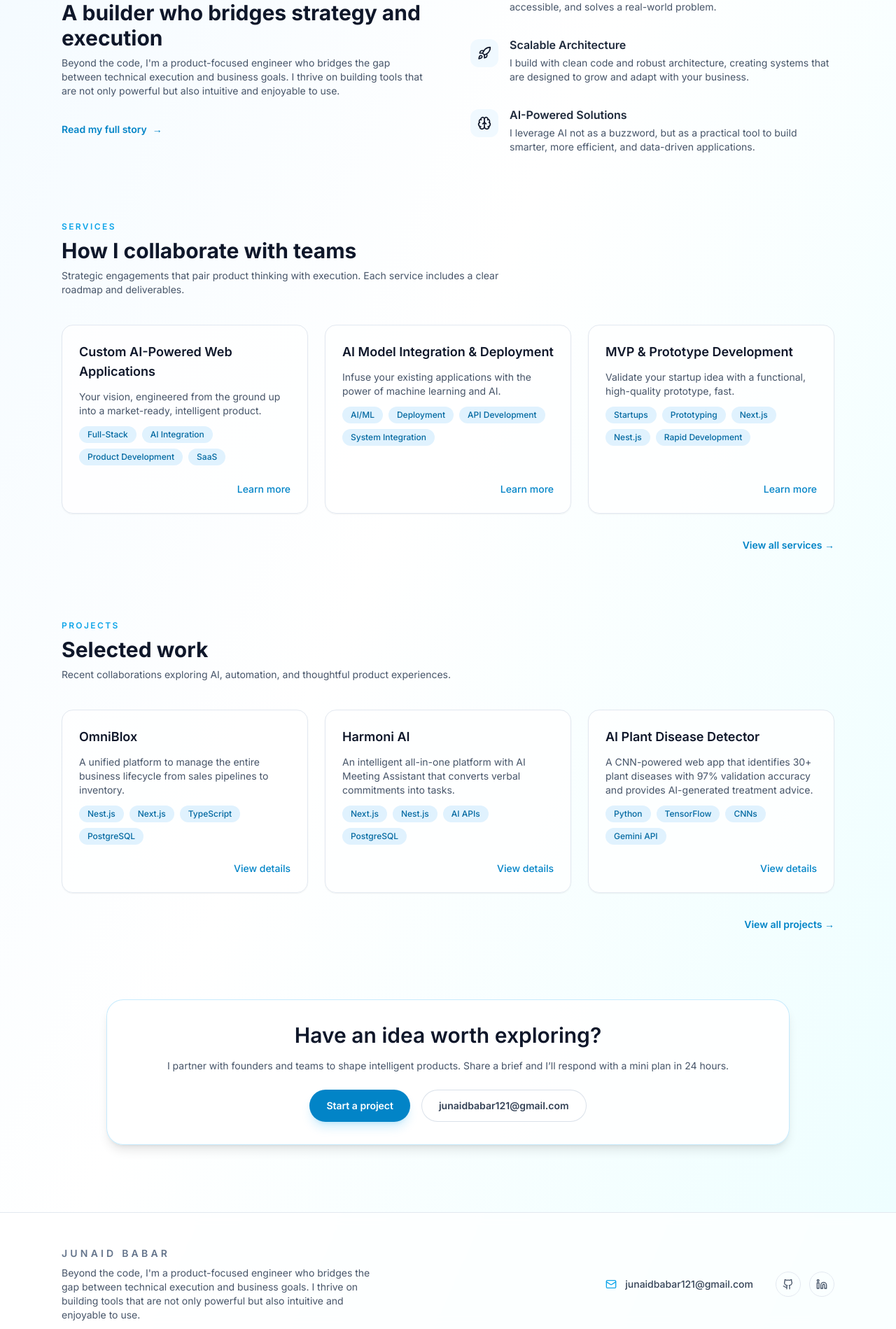
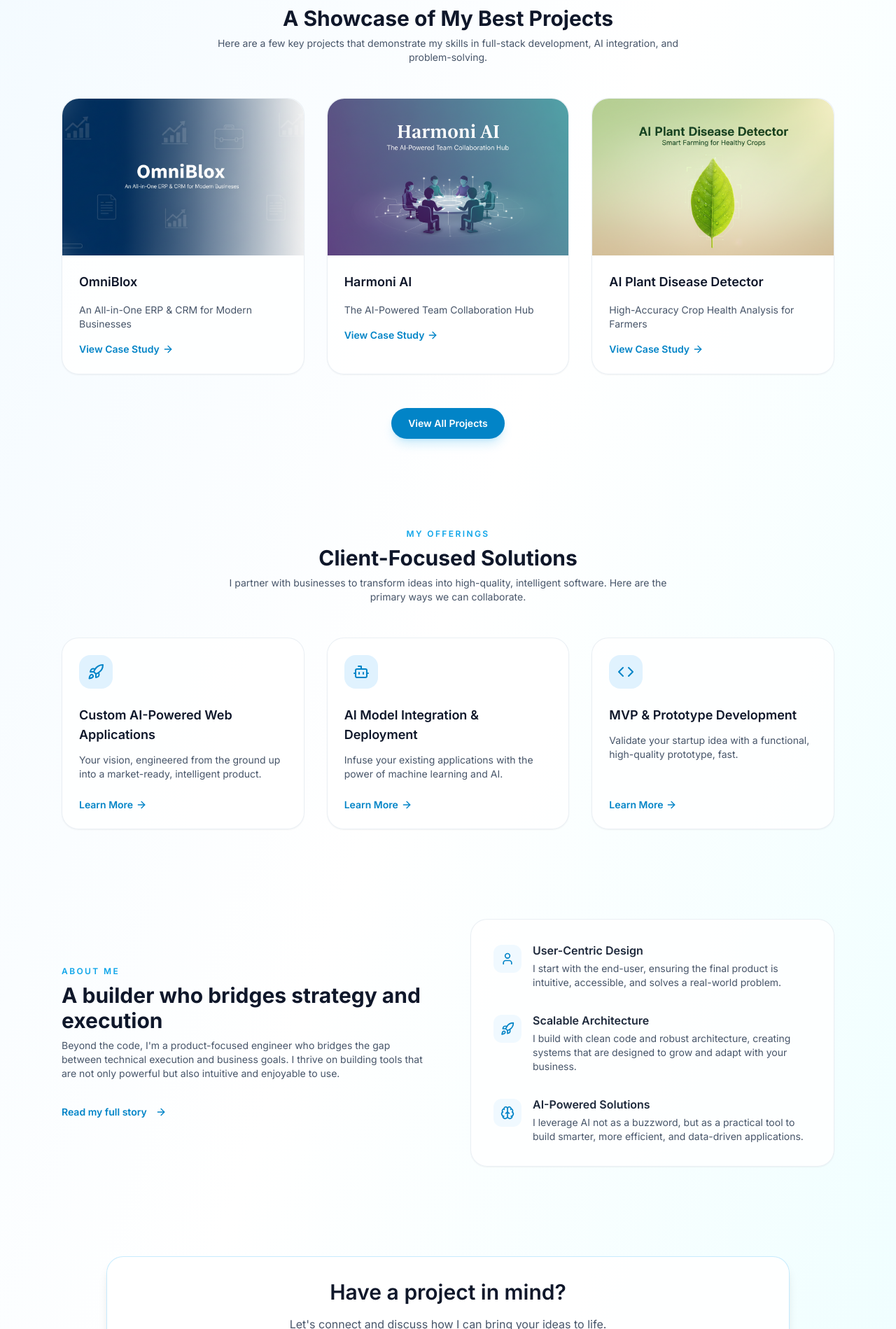
Before and after one commit to Mian-JunaidBabar/junaidbabar.dev, a Next.js app: page / in a window 1280 px wide. Shown: the part 901-2800 px from the top of the page at 70% size. Built offline with nearby package versions, Linux system fonts and the light colour scheme.

Commit message:
initial commit

```diff
--- a/src/app/page.tsx
+++ b/src/app/page.tsx
@@ -2,50 +2,152 @@ import Link from "next/link";
 import Hero from "@/components/Hero";
 import { SectionHeader } from "@/components/SectionHeader";
 import { MotionWrapper } from "@/components/MotionWrapper";
-import { Card } from "@/components/Card";
+import { projects } from "@/data/projects";
+import { services } from "@/data/services";
 import { about, homePageAboutSection } from "@/data/about";
-import { services } from "@/data/services";
-import { projects } from "@/data/projects";
-import { User, Rocket, Brain } from "lucide-react";
+import Image from "next/image";
+import { ArrowRight, User, Rocket, Brain } from "lucide-react";
+
+// Helper for the About section icons
+const icons = {
+  User: <User className="h-5 w-5 text-sky-600 dark:text-sky-300" />,
+  Rocket: <Rocket className="h-5 w-5 text-sky-600 dark:text-sky-300" />,
+  Brain: <Brain className="h-5 w-5 text-sky-600 dark:text-sky-300" />,
+};
 
 export default function Home() {
-  const featuredProjects = projects.slice(0, 3);
-  const featuredServices = services.slice(0, 3);
+  // Use our `isFeatured` flag to get the hero projects
+  const featuredProjects = projects.filter((p) => p.isFeatured);
 
   return (
-    <div className="space-y-24 pb-24">
+    <div className="space-y-32 pb-24">
+      {/* 1. The Hook: Hero Section */}
       <Hero />
 
-      {/* About Section */}
+      {/* 2. The Proof: Featured Projects (NOW SECOND) */}
       <section className="mx-auto max-w-6xl px-4 sm:px-6">
-        <div className="grid gap-12 lg:grid-cols-2 lg:gap-16">
-          {/* Left Column: Philosophy */}
+        <MotionWrapper>
+          <SectionHeader
+            align="center"
+            eyebrow="Featured Work"
+            title="A Showcase of My Best Projects"
+            description="Here are a few key projects that demonstrate my skills in full-stack development, AI integration, and problem-solving."
+          />
+        </MotionWrapper>
+        <div className="mt-12 grid gap-8 md:grid-cols-2 lg:grid-cols-3">
+          {featuredProjects.map((project, index) => (
+            <MotionWrapper
+              key={project.slug}
+              delay={index * 0.1}
+              className="group rounded-3xl border border-slate-200/70 bg-white/80 shadow-sm transition-all duration-300 hover:!opacity-100 hover:shadow-lg dark:border-slate-800 dark:bg-slate-950/70"
+            >
+              <Link
+                href={`/projects/${project.slug}`}
+                className="block h-full overflow-hidden rounded-3xl"
+              >
+                <div className="relative h-56 w-full overflow-hidden">
+                  <Image
+                    src={project.image}
+                    alt={project.name}
+                    fill
+                    sizes="(min-width: 1024px) 33vw, (min-width: 768px) 50vw, 100vw"
+                    className="object-cover transition duration-500 group-hover:scale-105"
+                  />
+                </div>
+                <div className="space-y-4 p-6">
+                  <h3 className="text-lg font-semibold text-slate-900 dark:text-slate-100">
+                    {project.name}
+                  </h3>
+                  <p className="text-sm text-slate-600 dark:text-slate-300">
+                    {project.tagline}
+                  </p>
+                  <span className="inline-flex items-center text-sm font-semibold text-sky-600 transition group-hover:text-sky-500 dark:text-sky-300">
+                    View Case Study <ArrowRight className="ml-1 h-4 w-4" />
+                  </span>
+                </div>
+              </Link>
+            </MotionWrapper>
+          ))}
+        </div>
+        <div className="mt-12 text-center">
+          <Link
+            href="/projects"
+            className="inline-flex items-center gap-2 rounded-full bg-sky-600 px-6 py-3 text-sm font-semibold text-white shadow-lg shadow-sky-500/20 transition hover:bg-sky-500"
+          >
+            View All Projects
+          </Link>
+        </div>
+      </section>
+
+      {/* 3. The Offer: Services */}
+      <section className="mx-auto max-w-6xl px-4 sm:px-6">
+        <MotionWrapper>
+          <SectionHeader
+            align="center"
+            eyebrow="My Offerings"
+            title="Client-Focused Solutions"
+            description="I partner with businesses to transform ideas into high-quality, intelligent software. Here are the primary ways we can collaborate."
+          />
+        </MotionWrapper>
+        <div className="mt-12 grid grid-cols-1 gap-8 md:grid-cols-2 lg:grid-cols-3">
+          {services.map((service, index) => {
+            const Icon = service.icon;
+            return (
+              <MotionWrapper
+                key={service.title}
+                delay={index * 0.1}
+                className="flex"
+              >
+                <Link
+                  href={`/services/${service.slug}`}
+                  className="group flex h-full flex-col rounded-3xl border border-slate-200/70 bg-white/80 p-6 shadow-sm transition-all duration-300 hover:-translate-y-1 hover:shadow-lg dark:border-slate-800 dark:bg-slate-950/70"
+                >
+                  <div className="mb-6 flex h-12 w-12 items-center justify-center rounded-2xl bg-sky-100 dark:bg-sky-900/50">
+                    {Icon && (
+                      <Icon className="h-6 w-6 text-sky-600 dark:text-sky-300" />
+                    )}
+                  </div>
+                  <h3 className="text-lg font-semibold text-slate-900 dark:text-slate-100">
+                    {service.title}
+                  </h3>
+                  <p className="mt-3 flex-1 text-sm text-slate-600 dark:text-slate-300">
+                    {service.shortDesc}
+                  </p>
+                  <span className="mt-6 inline-flex items-center text-sm font-semibold text-sky-600 transition group-hover:text-sky-500 dark:text-sky-300">
+                    Learn More <ArrowRight className="ml-1 h-4 w-4" />
+                  </span>
+                </Link>
+              </MotionWrapper>
+            );
+          })}
+        </div>
+      </section>
+
+      {/* 4. The Philosophy: About Snippet */}
+      <section className="mx-auto max-w-6xl px-4 sm:px-6">
+        <div className="grid grid-cols-1 items-center gap-12 lg:grid-cols-2 lg:gap-16">
           <MotionWrapper className="flex flex-col justify-center">
             <SectionHeader
               eyebrow={homePageAboutSection.eyebrow}
               title={homePageAboutSection.title}
-              description={about.homePageBio} // Use the short bio from our main about object
+              description={about.homePageBio}
             />
             <div className="mt-8">
               <Link
                 href="/about"
                 className="inline-flex items-center gap-2 text-sm font-semibold text-sky-600 transition hover:text-sky-500 dark:text-sky-300"
               >
-                Read my full story
-                <span aria-hidden="true">→</span>
+                Read my full story <ArrowRight className="ml-1 h-4 w-4" />
               </Link>
             </div>
           </MotionWrapper>
 
-          {/* Right Column: Approach */}
           <MotionWrapper delay={0.1}>
-            <div className="space-y-8">
+            <div className="space-y-8 rounded-3xl border border-slate-200/70 bg-white/80 p-8 shadow-sm dark:border-slate-800 dark:bg-slate-950/70">
               {homePageAboutSection.approachItems.map((item) => (
                 <div key={item.title} className="flex gap-4">
                   <div className="mt-1 flex h-10 w-10 flex-none items-center justify-center rounded-xl bg-sky-50 dark:bg-slate-800">
-                    {item.icon === "User" && <User className="h-5 w-5" />}
-                    {item.icon === "Rocket" && <Rocket className="h-5 w-5" />}
-                    {item.icon === "Brain" && <Brain className="h-5 w-5" />}
+                    {icons[item.icon as keyof typeof icons]}
                   </div>
                   <div>
                     <h3 className="font-semibold text-slate-800 dark:text-slate-100">
@@ -62,93 +164,22 @@ export default function Home() {
         </div>
       </section>
 
-      {/* Services Section */}
-      <section className="mx-auto max-w-6xl px-4 sm:px-6">
-        <MotionWrapper>
-          <SectionHeader
-            eyebrow="Services"
-            title="How I collaborate with teams"
-            description="Strategic engagements that pair product thinking with execution. Each service includes a clear roadmap and deliverables."
-          />
-        </MotionWrapper>
-        <div className="mt-10 grid gap-6 sm:grid-cols-2 lg:grid-cols-3">
-          {featuredServices.map((service, index) => (
-            <MotionWrapper key={service.slug} delay={index * 0.05}>
-              <Card
-                title={service.title}
-                description={service.shortDesc}
-                tags={service.tags}
-                href={`/services/${service.slug}`}
-                ctaLabel="Learn more"
-              />
-            </MotionWrapper>
-          ))}
-        </div>
-        <div className="mt-8 text-right">
-          <Link
-            href="/services"
-            className="text-sm font-semibold text-sky-600 transition hover:text-sky-500 dark:text-sky-300"
-          >
-            View all services →
-          </Link>
-        </div>
-      </section>
-
-      {/* Projects Section */}
-      <section className="mx-auto max-w-6xl px-4 sm:px-6">
-        <MotionWrapper>
-          <SectionHeader
-            eyebrow="Projects"
-            title="Selected work"
-            description="Recent collaborations exploring AI, automation, and thoughtful product experiences."
-          />
-        </MotionWrapper>
-        <div className="mt-10 grid gap-6 sm:grid-cols-2 lg:grid-cols-3">
-          {featuredProjects.map((project, index) => (
-            <MotionWrapper key={project.slug} delay={index * 0.05}>
-              <Card
-                title={project.name}
-                description={project.description || project.tagline}
-                tags={project.tech}
-                href={`/projects/${project.slug}`}
-                ctaLabel="View details"
-              />
-            </MotionWrapper>
-          ))}
-        </div>
-        <div className="mt-8 text-right">
-          <Link
-            href="/projects"
-            className="text-sm font-semibold text-sky-600 transition hover:text-sky-500 dark:text-sky-300"
-          >
-            View all projects →
-          </Link>
-        </div>
-      </section>
-
-      {/* Call to Action Section */}
+      {/* 5. The Final CTA */}
       <section className="mx-auto max-w-5xl px-4 sm:px-6">
         <MotionWrapper>
           <div className="rounded-3xl border border-sky-200/80 bg-white/90 p-8 text-center shadow-lg dark:border-sky-800/60 dark:bg-slate-950/70">
             <h2 className="text-2xl font-semibold sm:text-3xl">
-              Have an idea worth exploring?
+              Have a project in mind?
             </h2>
-            <p className="mt-4 text-sm text-slate-600 dark:text-slate-300">
-              I partner with founders and teams to shape intelligent products.
-              Share a brief and I’ll respond with a mini plan in 24 hours.
+            <p className="mt-4 text-slate-600 dark:text-slate-300">
+              Let's connect and discuss how I can bring your ideas to life.
             </p>
-            <div className="mt-6 flex flex-wrap justify-center gap-4">
+            <div className="mt-8">
               <Link
                 href="/contact"
                 className="inline-flex items-center gap-2 rounded-full bg-sky-600 px-6 py-3 text-sm font-semibold text-white shadow-lg shadow-sky-500/20 transition hover:bg-sky-500"
               >
-                Start a project
-              </Link>
-              <Link
-                href={`mailto:${about.contactEmail}`}
-                className="inline-flex items-center gap-2 rounded-full border border-slate-300/70 bg-white px-6 py-3 text-sm font-semibold text-slate-700 transition hover:border-sky-400 hover:text-sky-500 dark:border-slate-700 dark:bg-slate-900 dark:text-slate-200"
-              >
-                {about.contactEmail}
+                Start a Conversation <ArrowRight className="h-4 w-4" />
               </Link>
             </div>
           </div>
--- a/src/components/Footer.tsx
+++ b/src/components/Footer.tsx
@@ -1,62 +1,99 @@
 import Link from "next/link";
-import { Mail, Github, Linkedin } from "lucide-react";
+import { Mail, Github, Linkedin, ArrowUpRight } from "lucide-react";
 import { about } from "@/data/about";
 
-const socials = [
-  { label: "GitHub", href: "https://github.com/example", icon: Github },
-  {
-    label: "LinkedIn",
-    href: "https://linkedin.com/in/example",
-    icon: Linkedin,
-  },
+// The navigation links we want to show in the footer sitemap
+const footerNavLinks = [
+  { href: "/about", label: "About" },
+  { href: "/projects", label: "Projects" },
+  { href: "/services", label: "Services" },
+  { href: "/contact", label: "Contact" },
 ];
 
 export default function Footer() {
   const year = new Date().getFullYear();
 
   return (
-    <footer className="border-t border-slate-200 bg-white/70 backdrop-blur dark:border-slate-800 dark:bg-slate-950/60">
-      <div className="mx-auto flex max-w-6xl flex-col gap-8 px-4 py-12 sm:px-6 lg:flex-row lg:items-center lg:justify-between">
-        <div className="space-y-2">
-          <p className="text-sm font-semibold uppercase tracking-[0.3em] text-slate-500 dark:text-slate-400">
+    <footer className="mt-24 border-t border-slate-200 bg-white/70 backdrop-blur dark:border-slate-800 dark:bg-slate-950/60">
+      <div className="mx-auto max-w-6xl px-4 py-16 sm:px-6">
+        <div className="grid grid-cols-1 gap-12 lg:grid-cols-3">
+          {/* Column 1: Brand & Bio */}
+          <div className="space-y-4">
+            <h2 className="text-xl font-semibold text-slate-900 dark:text-white">
               {about.name}
-          </p>
-          <p className="max-w-md text-sm text-slate-600 dark:text-slate-300">
+            </h2>
+            <p className="max-w-xs text-sm text-slate-600 dark:text-slate-300">
               {about.homePageBio}
             </p>
-        </div>
-
-        <div className="flex flex-col gap-4 sm:flex-row sm:items-center sm:gap-8">
             <div className="flex items-center gap-3">
-            <Mail className="h-4 w-4 text-sky-500" />
-            <Link
-              href={`mailto:${about.contactEmail}`}
-              className="text-sm font-medium text-slate-700 transition hover:text-sky-500 dark:text-slate-200"
-            >
-              {about.contactEmail}
-            </Link>
-          </div>
-
-          <div className="flex items-center gap-3">
-            {socials.map(({ label, href, icon: Icon }) => (
-              <Link
-                key={label}
-                href={href}
-                aria-label={label}
+              {about.socialLinks.github && (
+                <a
+                  href={about.socialLinks.github}
+                  aria-label="GitHub"
                   target="_blank"
-                rel="noreferrer"
+                  rel="noopener noreferrer"
                   className="flex h-9 w-9 items-center justify-center rounded-full border border-slate-200 text-slate-600 transition hover:border-sky-500 hover:text-sky-500 dark:border-slate-700 dark:text-slate-300 dark:hover:border-sky-400 dark:hover:text-sky-300"
                 >
-                <Icon className="h-4 w-4" />
-              </Link>
-            ))}
-          </div>
+                  <Github className="h-4 w-4" />
+                </a>
+              )}
+              {about.socialLinks.linkedin && (
+                <a
+                  href={about.socialLinks.linkedin}
+                  aria-label="LinkedIn"
+                  target="_blank"
+                  rel="noopener noreferrer"
+                  className="flex h-9 w-9 items-center justify-center rounded-full border border-slate-200 text-slate-600 transition hover:border-sky-500 hover:text-sky-500 dark:border-slate-700 dark:text-slate-300 dark:hover:border-sky-400 dark:hover:text-sky-300"
+                >
+                  <Linkedin className="h-4 w-4" />
+                </a>
+              )}
             </div>
           </div>
 
-      <div className="border-t border-slate-200/70 bg-white/70 py-6 text-center text-xs text-slate-500 dark:border-slate-800/70 dark:bg-slate-950/70 dark:text-slate-400">
-        © {year} {about.name}. Crafted with Next.js, Tailwind CSS, and Framer
-        Motion.
+          {/* Column 2: Sitemap */}
+          <div className="space-y-4">
+            <h3 className="text-sm font-semibold uppercase tracking-wider text-slate-500 dark:text-slate-400">
+              Sitemap
+            </h3>
+            <ul className="space-y-3">
+              {footerNavLinks.map(({ href, label }) => (
+                <li key={href}>
+                  <Link
+                    href={href}
+                    className="text-sm text-slate-700 transition hover:text-sky-500 dark:text-slate-200 dark:hover:text-sky-400"
+                  >
+                    {label}
+                  </Link>
+                </li>
+              ))}
+            </ul>
+          </div>
+
+          {/* Column 3: Get in Touch */}
+          <div className="space-y-4">
+            <h3 className="text-sm font-semibold uppercase tracking-wider text-slate-500 dark:text-slate-400">
+              Get in Touch
+            </h3>
+            <p className="text-sm text-slate-600 dark:text-slate-300">
+              Have a project in mind? I'm always open to discussing new ideas
+              and opportunities.
+            </p>
+            <Link
+              href="/contact"
+              className="inline-flex items-center gap-2 rounded-full bg-sky-600 px-5 py-2.5 text-sm font-semibold text-white shadow-lg shadow-sky-500/20 transition hover:bg-sky-500"
+            >
+              Start a Conversation <ArrowUpRight className="h-4 w-4" />
+            </Link>
+          </div>
+        </div>
+
+        {/* Bottom Bar */}
+        <div className="mt-16 border-t border-slate-200/70 pt-8 text-center text-sm text-slate-500 dark:border-slate-800/70 dark:text-slate-400">
+          <p>
+            &copy; {year} {about.name}. All rights reserved.
+          </p>
+        </div>
       </div>
     </footer>
   );
```
Lines whose indentation alone changed are shown as unchanged.
